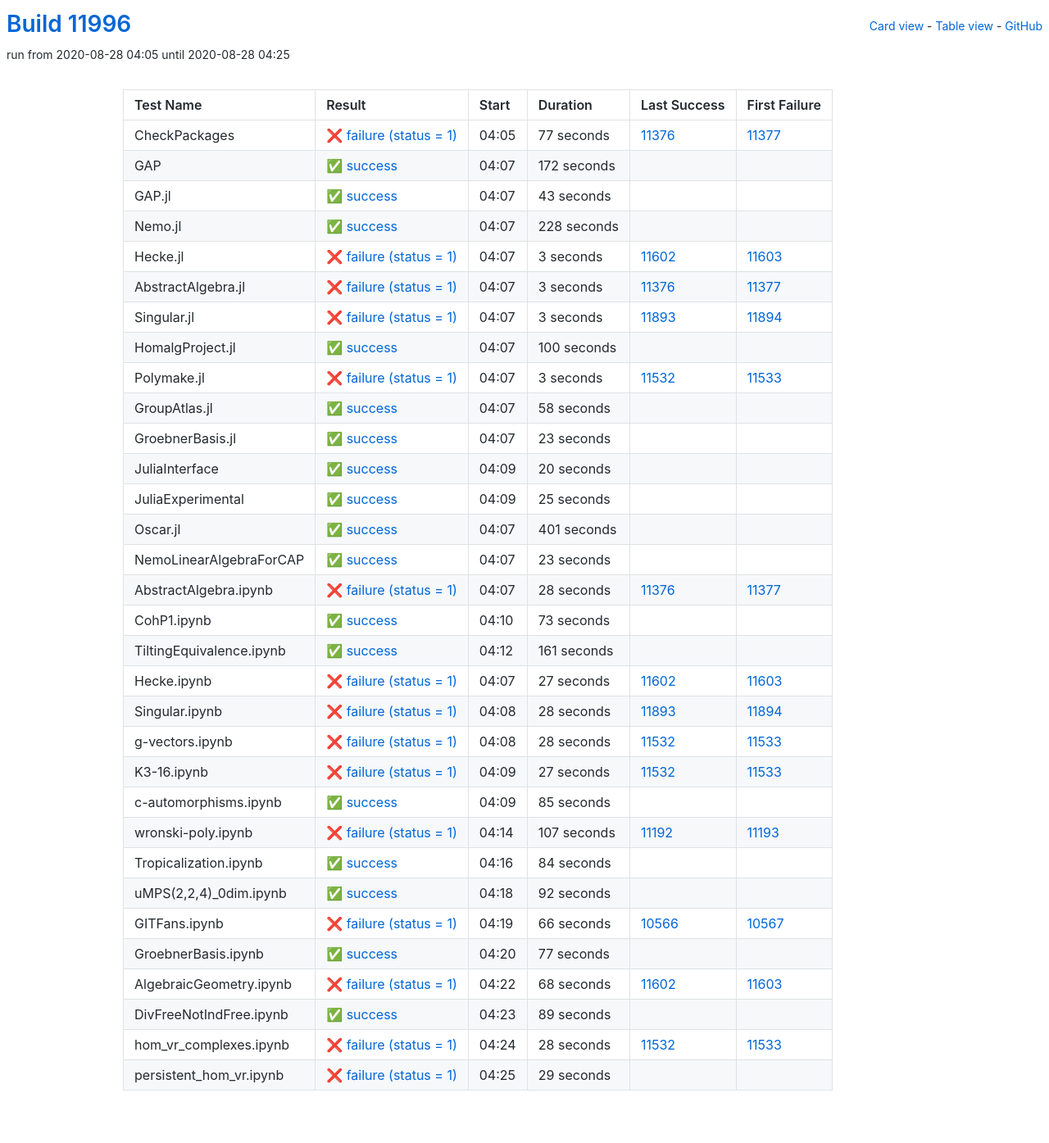
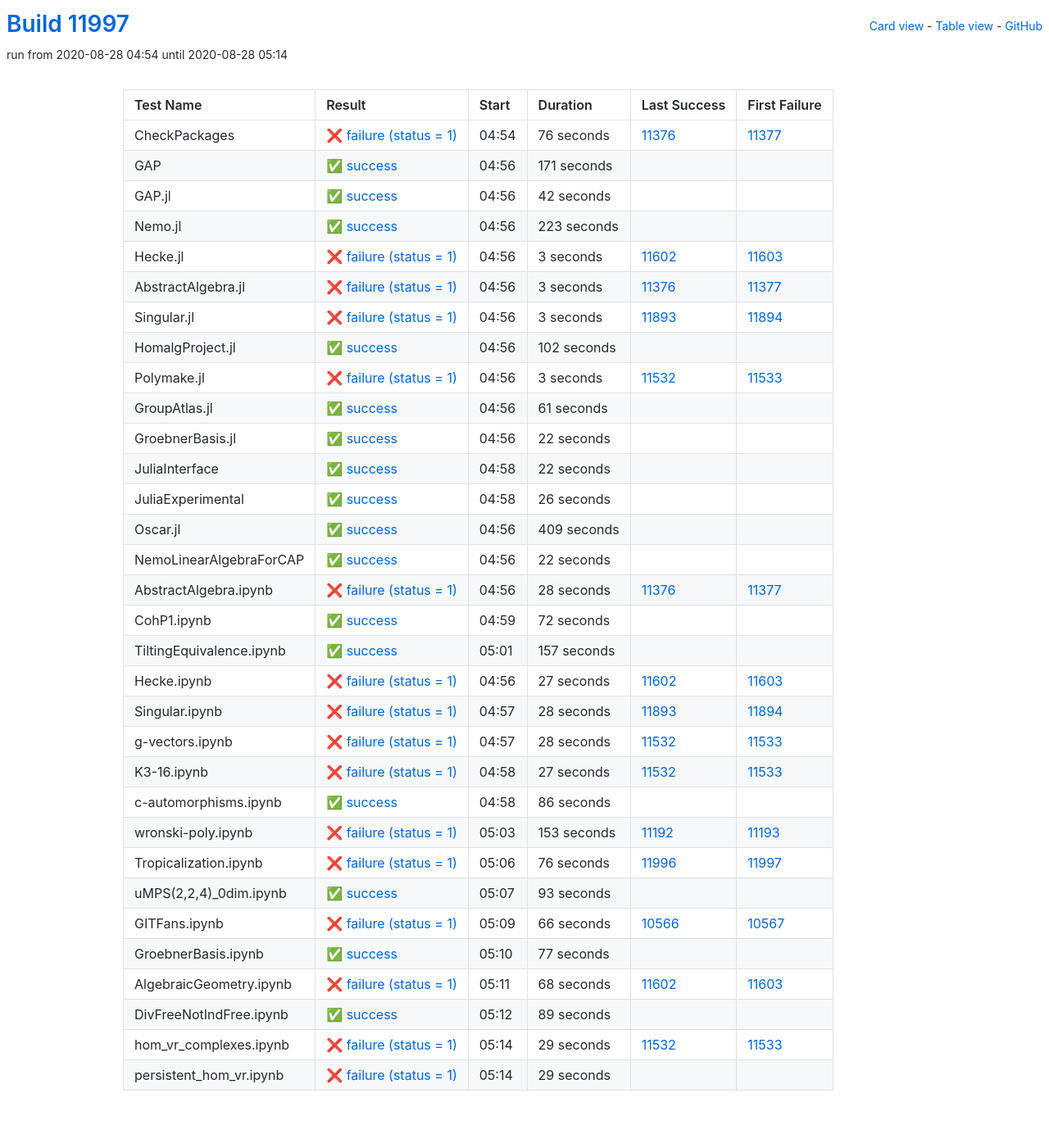
Before and after one commit to oscar-system/oscar-ci-status, a Jekyll site: the page built from table.html, in a window 1280 px wide. Shown: the whole page at 82% size. Built offline with Jekyll 4.4.1, drawn with Linux system fonts in a browser that asks for light colours.

Commit message:
Build #11997

```diff
--- a/_data/ci.yml
+++ b/_data/ci.yml
@@ -1,6 +1,6 @@
 ---
-build: 11996
-build_url: https://oscarci.mathematik.uni-kl.de/job/oscar/11996/
+build: 11997
+build_url: https://oscarci.mathematik.uni-kl.de/job/oscar/11997/
 job: oscar
 organization: oscar-system
 repo: oscar-ci-status
@@ -8,56 +8,56 @@
 tests:
 - name: CheckPackages
   id: checkpackages
-  log: https://oscarci.mathematik.uni-kl.de/job/oscar/11996/artifact/logs/build-11996/CheckPackages.log
-  start: 2020-08-28 04:05
+  log: https://oscarci.mathematik.uni-kl.de/job/oscar/11997/artifact/logs/build-11997/CheckPackages.log
+  start: 2020-08-28 04:54
   success: false
   exitcode: 1
   status: failure
-  duration: 77
+  duration: 76
   last_success: 11376
   last_success_url: https://oscarci.mathematik.uni-kl.de/job/oscar/11376/
   first_failure: 11377
   first_failure_url: https://oscarci.mathematik.uni-kl.de/job/oscar/11377/
 - name: GAP
   id: gap
-  log: https://oscarci.mathematik.uni-kl.de/job/oscar/11996/artifact/logs/build-11996/GAP.log
-  start: 2020-08-28 04:07
+  log: https://oscarci.mathematik.uni-kl.de/job/oscar/11997/artifact/logs/build-11997/GAP.log
+  start: 2020-08-28 04:56
   success: true
   exitcode: 0
   status: success
-  duration: 172
+  duration: 171
   last_success: false
   last_success_url:
   first_failure: false
   first_failure_url:
 - name: GAP.jl
   id: gap-jl
-  log: https://oscarci.mathematik.uni-kl.de/job/oscar/11996/artifact/logs/build-11996/GAP.jl.log
-  start: 2020-08-28 04:07
+  log: https://oscarci.mathematik.uni-kl.de/job/oscar/11997/artifact/logs/build-11997/GAP.jl.log
+  start: 2020-08-28 04:56
   success: true
   exitcode: 0
   status: success
-  duration: 43
+  duration: 42
   last_success: false
   last_success_url:
   first_failure: false
   first_failure_url:
 - name: Nemo.jl
   id: nemo-jl
-  log: https://oscarci.mathematik.uni-kl.de/job/oscar/11996/artifact/logs/build-11996/Nemo.jl.log
-  start: 2020-08-28 04:07
+  log: https://oscarci.mathematik.uni-kl.de/job/oscar/11997/artifact/logs/build-11997/Nemo.jl.log
+  start: 2020-08-28 04:56
   success: true
   exitcode: 0
   status: success
-  duration: 228
+  duration: 223
   last_success: false
   last_success_url:
   first_failure: false
   first_failure_url:
 - name: Hecke.jl
   id: hecke-jl
-  log: https://oscarci.mathematik.uni-kl.de/job/oscar/11996/artifact/logs/build-11996/Hecke.jl.log
-  start: 2020-08-28 04:07
+  log: https://oscarci.mathematik.uni-kl.de/job/oscar/11997/artifact/logs/build-11997/Hecke.jl.log
+  start: 2020-08-28 04:56
   success: false
   exitcode: 1
   status: failure
@@ -68,8 +68,8 @@
   first_failure_url: https://oscarci.mathematik.uni-kl.de/job/oscar/11603/
 - name: AbstractAlgebra.jl
   id: abstractalgebra-jl
-  log: https://oscarci.mathematik.uni-kl.de/job/oscar/11996/artifact/logs/build-11996/AbstractAlgebra.jl.log
-  start: 2020-08-28 04:07
+  log: https://oscarci.mathematik.uni-kl.de/job/oscar/11997/artifact/logs/build-11997/AbstractAlgebra.jl.log
+  start: 2020-08-28 04:56
   success: false
   exitcode: 1
   status: failure
@@ -80,8 +80,8 @@
   first_failure_url: https://oscarci.mathematik.uni-kl.de/job/oscar/11377/
 - name: Singular.jl
   id: singular-jl
-  log: https://oscarci.mathematik.uni-kl.de/job/oscar/11996/artifact/logs/build-11996/Singular.jl.log
-  start: 2020-08-28 04:07
+  log: https://oscarci.mathematik.uni-kl.de/job/oscar/11997/artifact/logs/build-11997/Singular.jl.log
+  start: 2020-08-28 04:56
   success: false
   exitcode: 1
   status: failure
@@ -92,20 +92,20 @@
   first_failure_url: https://oscarci.mathematik.uni-kl.de/job/oscar/11894/
 - name: HomalgProject.jl
   id: homalgproject-jl
-  log: https://oscarci.mathematik.uni-kl.de/job/oscar/11996/artifact/logs/build-11996/HomalgProject.jl.log
-  start: 2020-08-28 04:07
+  log: https://oscarci.mathematik.uni-kl.de/job/oscar/11997/artifact/logs/build-11997/HomalgProject.jl.log
+  start: 2020-08-28 04:56
   success: true
   exitcode: 0
   status: success
-  duration: 100
+  duration: 102
   last_success: false
   last_success_url:
   first_failure: false
   first_failure_url:
 - name: Polymake.jl
   id: polymake-jl
-  log: https://oscarci.mathematik.uni-kl.de/job/oscar/11996/artifact/logs/build-11996/Polymake.jl.log
-  start: 2020-08-28 04:07
+  log: https://oscarci.mathematik.uni-kl.de/job/oscar/11997/artifact/logs/build-11997/Polymake.jl.log
+  start: 2020-08-28 04:56
   success: false
   exitcode: 1
   status: failure
@@ -116,80 +116,80 @@
   first_failure_url: https://oscarci.mathematik.uni-kl.de/job/oscar/11533/
 - name: GroupAtlas.jl
   id: groupatlas-jl
-  log: https://oscarci.mathematik.uni-kl.de/job/oscar/11996/artifact/logs/build-11996/GroupAtlas.jl.log
-  start: 2020-08-28 04:07
+  log: https://oscarci.mathematik.uni-kl.de/job/oscar/11997/artifact/logs/build-11997/GroupAtlas.jl.log
+  start: 2020-08-28 04:56
   success: true
   exitcode: 0
   status: success
-  duration: 58
+  duration: 61
   last_success: false
   last_success_url:
   first_failure: false
   first_failure_url:
 - name: GroebnerBasis.jl
   id: groebnerbasis-jl
-  log: https://oscarci.mathematik.uni-kl.de/job/oscar/11996/artifact/logs/build-11996/GroebnerBasis.jl.log
-  start: 2020-08-28 04:07
+  log: https://oscarci.mathematik.uni-kl.de/job/oscar/11997/artifact/logs/build-11997/GroebnerBasis.jl.log
+  start: 2020-08-28 04:56
   success: true
   exitcode: 0
   status: success
-  duration: 23
+  duration: 22
   last_success: false
   last_success_url:
   first_failure: false
   first_failure_url:
 - name: JuliaInterface
   id: juliainterface
-  log: https://oscarci.mathematik.uni-kl.de/job/oscar/11996/artifact/logs/build-11996/JuliaInterface.log
-  start: 2020-08-28 04:09
+  log: https://oscarci.mathematik.uni-kl.de/job/oscar/11997/artifact/logs/build-11997/JuliaInterface.log
+  start: 2020-08-28 04:58
   success: true
   exitcode: 0
   status: success
-  duration: 20
+  duration: 22
   last_success: false
   last_success_url:
   first_failure: false
   first_failure_url:
 - name: JuliaExperimental
   id: juliaexperimental
-  log: https://oscarci.mathematik.uni-kl.de/job/oscar/11996/artifact/logs/build-11996/JuliaExperimental.log
-  start: 2020-08-28 04:09
+  log: https://oscarci.mathematik.uni-kl.de/job/oscar/11997/artifact/logs/build-11997/JuliaExperimental.log
+  start: 2020-08-28 04:58
   success: true
   exitcode: 0
   status: success
-  duration: 25
+  duration: 26
   last_success: false
   last_success_url:
   first_failure: false
   first_failure_url:
 - name: Oscar.jl
   id: oscar-jl
-  log: https://oscarci.mathematik.uni-kl.de/job/oscar/11996/artifact/logs/build-11996/Oscar.jl.log
-  start: 2020-08-28 04:07
+  log: https://oscarci.mathematik.uni-kl.de/job/oscar/11997/artifact/logs/build-11997/Oscar.jl.log
+  start: 2020-08-28 04:56
   success: true
   exitcode: 0
   status: success
-  duration: 401
+  duration: 409
   last_success: false
   last_success_url:
   first_failure: false
   first_failure_url:
 - name: NemoLinearAlgebraForCAP
   id: nemolinearalgebraforcap
-  log: https://oscarci.mathematik.uni-kl.de/job/oscar/11996/artifact/logs/build-11996/NemoLinearAlgebraForCAP.log
-  start: 2020-08-28 04:07
+  log: https://oscarci.mathematik.uni-kl.de/job/oscar/11997/artifact/logs/build-11997/NemoLinearAlgebraForCAP.log
+  start: 2020-08-28 04:56
   success: true
   exitcode: 0
   status: success
-  duration: 23
+  duration: 22
   last_success: false
   last_success_url:
   first_failure: false
   first_failure_url:
 - name: AbstractAlgebra.ipynb
   id: abstractalgebra-ipynb
-  log: https://oscarci.mathematik.uni-kl.de/job/oscar/11996/artifact/logs/build-11996/AbstractAlgebra.ipynb.log
-  start: 2020-08-28 04:07
+  log: https://oscarci.mathematik.uni-kl.de/job/oscar/11997/artifact/logs/build-11997/AbstractAlgebra.ipynb.log
+  start: 2020-08-28 04:56
   success: false
   exitcode: 1
   status: failure
@@ -200,32 +200,32 @@
   first_failure_url: https://oscarci.mathematik.uni-kl.de/job/oscar/11377/
 - name: CohP1.ipynb
   id: cohp1-ipynb
-  log: https://oscarci.mathematik.uni-kl.de/job/oscar/11996/artifact/logs/build-11996/CohP1.ipynb.log
-  start: 2020-08-28 04:10
+  log: https://oscarci.mathematik.uni-kl.de/job/oscar/11997/artifact/logs/build-11997/CohP1.ipynb.log
+  start: 2020-08-28 04:59
   success: true
   exitcode: 0
   status: success
-  duration: 73
+  duration: 72
   last_success: false
   last_success_url:
   first_failure: false
   first_failure_url:
 - name: TiltingEquivalence.ipynb
   id: tiltingequivalence-ipynb
-  log: https://oscarci.mathematik.uni-kl.de/job/oscar/11996/artifact/logs/build-11996/TiltingEquivalence.ipynb.log
-  start: 2020-08-28 04:12
+  log: https://oscarci.mathematik.uni-kl.de/job/oscar/11997/artifact/logs/build-11997/TiltingEquivalence.ipynb.log
+  start: 2020-08-28 05:01
   success: true
   exitcode: 0
   status: success
-  duration: 161
+  duration: 157
   last_success: false
   last_success_url:
   first_failure: false
   first_failure_url:
 - name: Hecke.ipynb
   id: hecke-ipynb
-  log: https://oscarci.mathematik.uni-kl.de/job/oscar/11996/artifact/logs/build-11996/Hecke.ipynb.log
-  start: 2020-08-28 04:07
+  log: https://oscarci.mathematik.uni-kl.de/job/oscar/11997/artifact/logs/build-11997/Hecke.ipynb.log
+  start: 2020-08-28 04:56
   success: false
   exitcode: 1
   status: failure
@@ -236,8 +236,8 @@
   first_failure_url: https://oscarci.mathematik.uni-kl.de/job/oscar/11603/
 - name: Singular.ipynb
   id: singular-ipynb
-  log: https://oscarci.mathematik.uni-kl.de/job/oscar/11996/artifact/logs/build-11996/Singular.ipynb.log
-  start: 2020-08-28 04:08
+  log: https://oscarci.mathematik.uni-kl.de/job/oscar/11997/artifact/logs/build-11997/Singular.ipynb.log
+  start: 2020-08-28 04:57
   success: false
   exitcode: 1
   status: failure
@@ -248,8 +248,8 @@
   first_failure_url: https://oscarci.mathematik.uni-kl.de/job/oscar/11894/
 - name: g-vectors.ipynb
   id: g-vectors-ipynb
-  log: https://oscarci.mathematik.uni-kl.de/job/oscar/11996/artifact/logs/build-11996/g-vectors.ipynb.log
-  start: 2020-08-28 04:08
+  log: https://oscarci.mathematik.uni-kl.de/job/oscar/11997/artifact/logs/build-11997/g-vectors.ipynb.log
+  start: 2020-08-28 04:57
   success: false
   exitcode: 1
   status: failure
@@ -260,8 +260,8 @@
   first_failure_url: https://oscarci.mathematik.uni-kl.de/job/oscar/11533/
 - name: K3-16.ipynb
   id: k3-16-ipynb
-  log: https://oscarci.mathematik.uni-kl.de/job/oscar/11996/artifact/logs/build-11996/K3-16.ipynb.log
-  start: 2020-08-28 04:09
+  log: https://oscarci.mathematik.uni-kl.de/job/oscar/11997/artifact/logs/build-11997/K3-16.ipynb.log
+  start: 2020-08-28 04:58
   success: false
   exitcode: 1
   status: failure
@@ -272,56 +272,56 @@
   first_failure_url: https://oscarci.mathematik.uni-kl.de/job/oscar/11533/
 - name: c-automorphisms.ipynb
   id: c-automorphisms-ipynb
-  log: https://oscarci.mathematik.uni-kl.de/job/oscar/11996/artifact/logs/build-11996/c-automorphisms.ipynb.log
-  start: 2020-08-28 04:09
+  log: https://oscarci.mathematik.uni-kl.de/job/oscar/11997/artifact/logs/build-11997/c-automorphisms.ipynb.log
+  start: 2020-08-28 04:58
   success: true
   exitcode: 0
   status: success
-  duration: 85
+  duration: 86
   last_success: false
   last_success_url:
   first_failure: false
   first_failure_url:
 - name: wronski-poly.ipynb
   id: wronski-poly-ipynb
-  log: https://oscarci.mathematik.uni-kl.de/job/oscar/11996/artifact/logs/build-11996/wronski-poly.ipynb.log
-  start: 2020-08-28 04:14
+  log: https://oscarci.mathematik.uni-kl.de/job/oscar/11997/artifact/logs/build-11997/wronski-poly.ipynb.log
+  start: 2020-08-28 05:03
   success: false
   exitcode: 1
   status: failure
-  duration: 107
+  duration: 153
   last_success: 11192
   last_success_url: https://oscarci.mathematik.uni-kl.de/job/oscar/11192/
   first_failure: 11193
   first_failure_url: https://oscarci.mathematik.uni-kl.de/job/oscar/11193/
 - name: Tropicalization.ipynb
   id: tropicalization-ipynb
-  log: https://oscarci.mathematik.uni-kl.de/job/oscar/11996/artifact/logs/build-11996/Tropicalization.ipynb.log
-  start: 2020-08-28 04:16
+  log: https://oscarci.mathematik.uni-kl.de/job/oscar/11997/artifact/logs/build-11997/Tropicalization.ipynb.log
+  start: 2020-08-28 05:06
+  success: false
+  exitcode: 1
+  status: failure
+  duration: 76
+  last_success: 11996
+  last_success_url: https://oscarci.mathematik.uni-kl.de/job/oscar/11996/
+  first_failure: 11997
+  first_failure_url: https://oscarci.mathematik.uni-kl.de/job/oscar/11997/
+- name: uMPS(2,2,4)_0dim.ipynb
+  id: umps-2-2-4-0dim-ipynb
+  log: https://oscarci.mathematik.uni-kl.de/job/oscar/11997/artifact/logs/build-11997/uMPS-2-2-4-_0dim.ipynb.log
+  start: 2020-08-28 05:07
   success: true
   exitcode: 0
   status: success
-  duration: 84
-  last_success: false
-  last_success_url:
-  first_failure: false
-  first_failure_url:
-- name: uMPS(2,2,4)_0dim.ipynb
-  id: umps-2-2-4-0dim-ipynb
-  log: https://oscarci.mathematik.uni-kl.de/job/oscar/11996/artifact/logs/build-11996/uMPS-2-2-4-_0dim.ipynb.log
-  start: 2020-08-28 04:18
-  success: true
-  exitcode: 0
-  status: success
-  duration: 92
+  duration: 93
   last_success: false
   last_success_url:
   first_failure: false
   first_failure_url:
 - name: GITFans.ipynb
   id: gitfans-ipynb
-  log: https://oscarci.mathematik.uni-kl.de/job/oscar/11996/artifact/logs/build-11996/GITFans.ipynb.log
-  start: 2020-08-28 04:19
+  log: https://oscarci.mathematik.uni-kl.de/job/oscar/11997/artifact/logs/build-11997/GITFans.ipynb.log
+  start: 2020-08-28 05:09
   success: false
   exitcode: 1
   status: failure
@@ -332,8 +332,8 @@
   first_failure_url: https://oscarci.mathematik.uni-kl.de/job/oscar/10567/
 - name: GroebnerBasis.ipynb
   id: groebnerbasis-ipynb
-  log: https://oscarci.mathematik.uni-kl.de/job/oscar/11996/artifact/logs/build-11996/GroebnerBasis.ipynb.log
-  start: 2020-08-28 04:20
+  log: https://oscarci.mathematik.uni-kl.de/job/oscar/11997/artifact/logs/build-11997/GroebnerBasis.ipynb.log
+  start: 2020-08-28 05:10
   success: true
   exitcode: 0
   status: success
@@ -344,8 +344,8 @@
   first_failure_url:
 - name: AlgebraicGeometry.ipynb
   id: algebraicgeometry-ipynb
-  log: https://oscarci.mathematik.uni-kl.de/job/oscar/11996/artifact/logs/build-11996/AlgebraicGeometry.ipynb.log
-  start: 2020-08-28 04:22
+  log: https://oscarci.mathematik.uni-kl.de/job/oscar/11997/artifact/logs/build-11997/AlgebraicGeometry.ipynb.log
+  start: 2020-08-28 05:11
   success: false
   exitcode: 1
   status: failure
@@ -356,8 +356,8 @@
   first_failure_url: https://oscarci.mathematik.uni-kl.de/job/oscar/11603/
 - name: DivFreeNotIndFree.ipynb
   id: divfreenotindfree-ipynb
-  log: https://oscarci.mathematik.uni-kl.de/job/oscar/11996/artifact/logs/build-11996/DivFreeNotIndFree.ipynb.log
-  start: 2020-08-28 04:23
+  log: https://oscarci.mathematik.uni-kl.de/job/oscar/11997/artifact/logs/build-11997/DivFreeNotIndFree.ipynb.log
+  start: 2020-08-28 05:12
   success: true
   exitcode: 0
   status: success
@@ -368,20 +368,20 @@
   first_failure_url:
 - name: hom_vr_complexes.ipynb
   id: hom-vr-complexes-ipynb
-  log: https://oscarci.mathematik.uni-kl.de/job/oscar/11996/artifact/logs/build-11996/hom_vr_complexes.ipynb.log
-  start: 2020-08-28 04:24
+  log: https://oscarci.mathematik.uni-kl.de/job/oscar/11997/artifact/logs/build-11997/hom_vr_complexes.ipynb.log
+  start: 2020-08-28 05:14
   success: false
   exitcode: 1
   status: failure
-  duration: 28
+  duration: 29
   last_success: 11532
   last_success_url: https://oscarci.mathematik.uni-kl.de/job/oscar/11532/
   first_failure: 11533
   first_failure_url: https://oscarci.mathematik.uni-kl.de/job/oscar/11533/
 - name: persistent_hom_vr.ipynb
   id: persistent-hom-vr-ipynb
-  log: https://oscarci.mathematik.uni-kl.de/job/oscar/11996/artifact/logs/build-11996/persistent_hom_vr.ipynb.log
-  start: 2020-08-28 04:25
+  log: https://oscarci.mathematik.uni-kl.de/job/oscar/11997/artifact/logs/build-11997/persistent_hom_vr.ipynb.log
+  start: 2020-08-28 05:14
   success: false
   exitcode: 1
   status: failure
```
Also changed, not shown: README.md.
